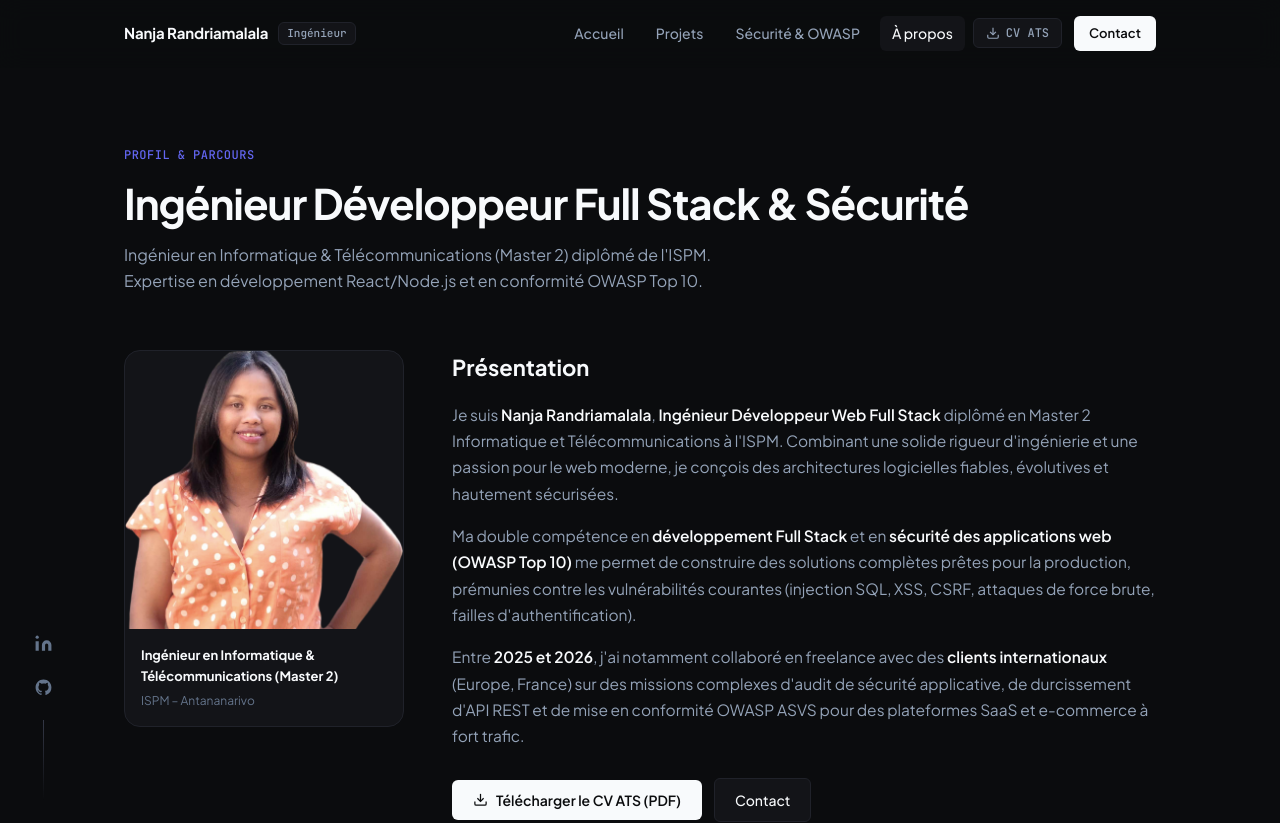
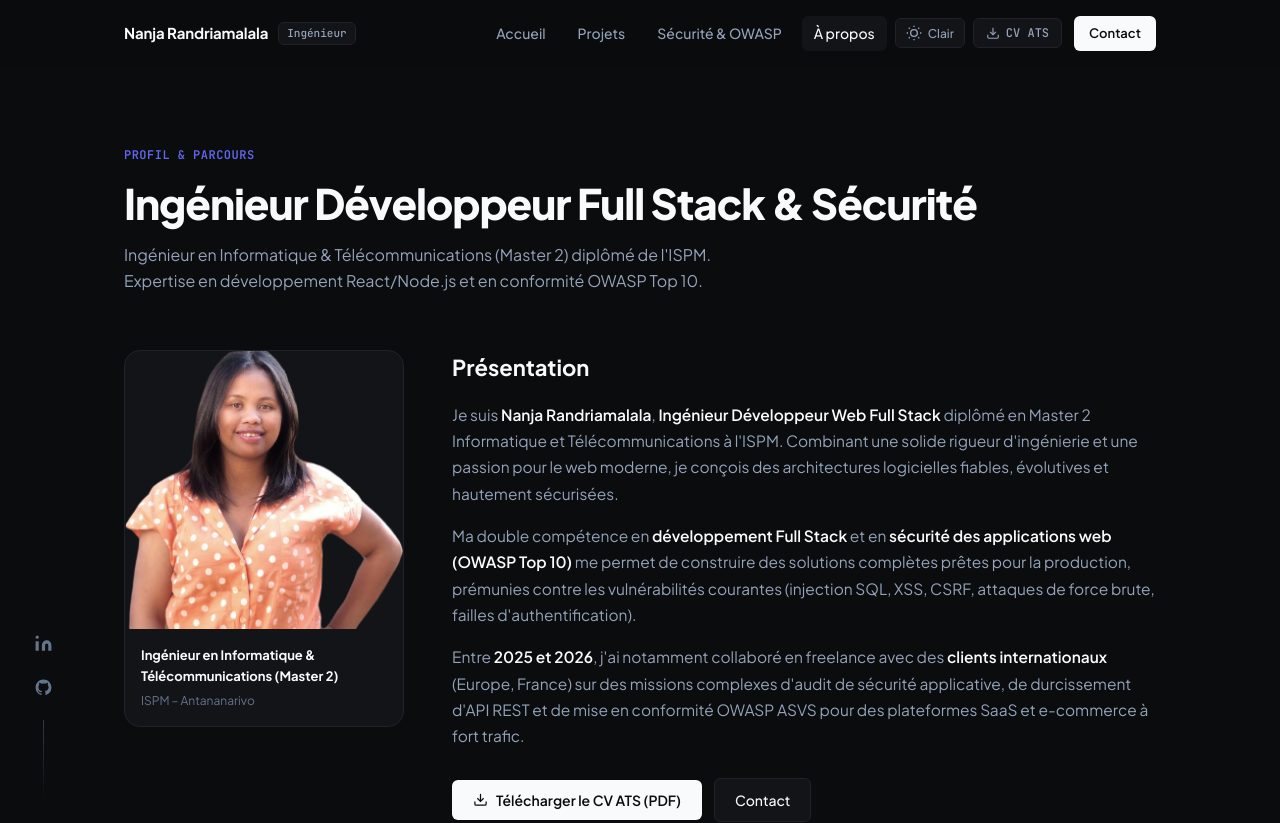
Before and after one commit to nanja98/PortFolio, a React (Create React App) app: page /about in a window 1280 px wide. Shown: the top 823 px of the page. Built offline with nearby package versions, Linux system fonts and the light colour scheme.

Commit message:
Add Dark and Light mode toggle with persistent local storage and CSS theme variables

```diff
--- a/src/components/Navbar.jsx
+++ b/src/components/Navbar.jsx
@@ -6,7 +6,16 @@ import { generateCV } from "../utils/generateCV";
 const Navbar = () => {
   const [menuOpen, setMenuOpen] = useState(false);
   const [scrolled, setScrolled] = useState(false);
+  const [theme, setTheme] = useState(() => {
+    return localStorage.getItem("portfolio_theme") || "dark";
+  });
+
   const location = useLocation();
+
+  useEffect(() => {
+    document.documentElement.setAttribute("data-theme", theme);
+    localStorage.setItem("portfolio_theme", theme);
+  }, [theme]);
 
   useEffect(() => {
     const handleScroll = () => setScrolled(window.scrollY > 20);
@@ -17,6 +26,10 @@ const Navbar = () => {
   useEffect(() => {
     setMenuOpen(false);
   }, [location]);
+
+  const toggleTheme = () => {
+    setTheme((prev) => (prev === "dark" ? "light" : "dark"));
+  };
 
   const links = [
     { to: "/", label: "Accueil" },
@@ -44,11 +57,40 @@ const Navbar = () => {
             </Link>
           ))}
 
+          {/* Theme Toggle Button */}
+          <button
+            onClick={toggleTheme}
+            className="theme-toggle-btn"
+            aria-label="Changer le thème"
+            title={`Passer en mode ${theme === "dark" ? "Clair ☀️" : "Sombre 🌙"}`}
+          >
+            {theme === "dark" ? (
+              // Sun icon for dark mode (click to go light)
+              <svg width="16" height="16" viewBox="0 0 24 24" fill="none" stroke="currentColor" strokeWidth="2">
+                <circle cx="12" cy="12" r="5" />
+                <line x1="12" y1="1" x2="12" y2="3" />
+                <line x1="12" y1="21" x2="12" y2="23" />
+                <line x1="4.22" y1="4.22" x2="5.64" y2="5.64" />
+                <line x1="18.36" y1="18.36" x2="19.78" y2="19.78" />
+                <line x1="1" y1="12" x2="3" y2="12" />
+                <line x1="21" y1="12" x2="23" y2="12" />
+                <line x1="4.22" y1="19.78" x2="5.64" y2="18.36" />
+                <line x1="18.36" y1="5.64" x2="19.78" y2="4.22" />
+              </svg>
+            ) : (
+              // Moon icon for light mode (click to go dark)
+              <svg width="16" height="16" viewBox="0 0 24 24" fill="none" stroke="currentColor" strokeWidth="2">
+                <path d="M21 12.79A9 9 0 1 1 11.21 3 7 7 0 0 0 21 12.79z" />
+              </svg>
+            )}
+            <span className="theme-toggle-label">{theme === "dark" ? "Clair" : "Sombre"}</span>
+          </button>
+
           <button onClick={generateCV} className="nav-cv-btn" title="Télécharger le CV ATS (PDF)">
             <svg width="14" height="14" viewBox="0 0 24 24" fill="none" stroke="currentColor" strokeWidth="2">
-              <path d="M21 15v4a2 2 0 0 1-2 2H5a2 2 0 0 1-2-2v-4"/>
-              <polyline points="7 10 12 15 17 10"/>
-              <line x1="12" y1="15" x2="12" y2="3"/>
+              <path d="M21 15v4a2 2 0 0 1-2 2H5a2 2 0 0 1-2-2v-4" />
+              <polyline points="7 10 12 15 17 10" />
+              <line x1="12" y1="15" x2="12" y2="3" />
             </svg>
             CV ATS
           </button>
--- a/src/index.css
+++ b/src/index.css
@@ -6,8 +6,8 @@
   padding: 0;
 }
 
-:root {
-  /* Minimalist Technical Slate Theme (Linear/Vercel Aesthetic) */
+/* ── Dark Theme (Default) ── */
+:root, [data-theme="dark"] {
   --bg: #0b0c0e;
   --bg-surface: #131418;
   --bg-muted: #1a1c23;
@@ -21,14 +21,50 @@
   --text-secondary: #94a3b8;
   --text-muted: #64748b;
 
-  --accent: #6366f1;           /* Indigo Accent */
+  --accent: #6366f1;
   --accent-hover: #4f46e5;
-  --accent-subtle: rgba(99, 102, 241, 0.08);
+  --accent-subtle: rgba(99, 102, 241, 0.1);
   --accent-border: rgba(99, 102, 241, 0.25);
 
   --emerald: #10b981;
-  --emerald-subtle: rgba(16, 185, 129, 0.08);
+  --emerald-subtle: rgba(16, 185, 129, 0.1);
 
+  --nav-bg: rgba(11, 12, 14, 0.8);
+  --nav-bg-scrolled: rgba(11, 12, 14, 0.94);
+  --btn-primary-bg: #f8fafc;
+  --btn-primary-text: #0b0c0e;
+}
+
+/* ── Light Theme ── */
+[data-theme="light"] {
+  --bg: #f8fafc;
+  --bg-surface: #ffffff;
+  --bg-muted: #f1f5f9;
+  --bg-hover: #e2e8f0;
+
+  --border: #e2e8f0;
+  --border-subtle: #f1f5f9;
+  --border-hover: #cbd5e1;
+
+  --text-primary: #0f172a;
+  --text-secondary: #475569;
+  --text-muted: #64748b;
+
+  --accent: #4f46e5;
+  --accent-hover: #4338ca;
+  --accent-subtle: rgba(79, 70, 229, 0.08);
+  --accent-border: rgba(79, 70, 229, 0.2);
+
+  --emerald: #059669;
+  --emerald-subtle: rgba(5, 150, 105, 0.08);
+
+  --nav-bg: rgba(248, 250, 252, 0.8);
+  --nav-bg-scrolled: rgba(248, 250, 252, 0.94);
+  --btn-primary-bg: #0f172a;
+  --btn-primary-text: #ffffff;
+}
+
+:root {
   --font-sans: 'Plus Jakarta Sans', system-ui, -apple-system, sans-serif;
   --font-mono: 'JetBrains Mono', monospace;
 
@@ -37,12 +73,11 @@
   --radius-lg: 16px;
   --radius-full: 9999px;
 
-  --transition: all 0.2s cubic-bezier(0.16, 1, 0.3, 1);
+  --transition: background-color 0.25s ease, border-color 0.25s ease, color 0.25s ease, transform 0.2s cubic-bezier(0.16, 1, 0.3, 1);
 }
 
 html {
   scroll-behavior: smooth;
-  color-scheme: dark;
 }
 
 body {
@@ -53,11 +88,12 @@ body {
   -webkit-font-smoothing: antialiased;
   -moz-osx-font-smoothing: grayscale;
   overflow-x: hidden;
+  transition: background-color 0.3s ease, color 0.3s ease;
 }
 
 ::selection {
-  background: rgba(99, 102, 241, 0.3);
-  color: #fff;
+  background: rgba(99, 102, 241, 0.25);
+  color: var(--text-primary);
 }
 
 ::-webkit-scrollbar {
@@ -67,11 +103,8 @@ body {
   background: var(--bg);
 }
 ::-webkit-scrollbar-thumb {
-  background: var(--bg-muted);
+  background: var(--border-hover);
   border-radius: var(--radius-full);
-}
-::-webkit-scrollbar-thumb:hover {
-  background: var(--border-hover);
 }
 
 a {
@@ -110,7 +143,7 @@ button {
   gap: 8px;
   font-family: var(--font-mono);
   font-size: 12px;
-  font-weight: 500;
+  font-weight: 600;
   color: var(--accent);
   letter-spacing: 0.04em;
   text-transform: uppercase;
@@ -119,7 +152,7 @@ button {
 
 .section-title {
   font-size: clamp(28px, 3.5vw, 42px);
-  font-weight: 700;
+  font-weight: 800;
   letter-spacing: -0.025em;
   color: var(--text-primary);
   line-height: 1.25;
@@ -140,8 +173,8 @@ button {
   justify-content: center;
   gap: 8px;
   padding: 10px 20px;
-  background: var(--text-primary);
-  color: var(--bg);
+  background: var(--btn-primary-bg);
+  color: var(--btn-primary-text);
   border-radius: var(--radius-sm);
   font-size: 14px;
   font-weight: 600;
@@ -150,9 +183,8 @@ button {
 }
 
 .btn-primary:hover {
-  background: #ffffff;
   transform: translateY(-1px);
-  box-shadow: 0 4px 14px rgba(255, 255, 255, 0.12);
+  opacity: 0.94;
 }
 
 .btn-outline {
--- a/src/styles/Navbar.css
+++ b/src/styles/Navbar.css
@@ -5,7 +5,7 @@
   right: 0;
   z-index: 1000;
   padding: 16px 0;
-  background: rgba(11, 12, 14, 0.75);
+  background: var(--nav-bg);
   backdrop-filter: blur(12px);
   -webkit-backdrop-filter: blur(12px);
   border-bottom: 1px solid transparent;
@@ -14,7 +14,7 @@
 
 .navbar.scrolled {
   padding: 12px 0;
-  background: rgba(11, 12, 14, 0.92);
+  background: var(--nav-bg-scrolled);
   border-bottom-color: var(--border);
 }
 
@@ -73,6 +73,34 @@
   background: var(--bg-surface);
 }
 
+/* Theme Toggle Button */
+.theme-toggle-btn {
+  display: inline-flex;
+  align-items: center;
+  gap: 6px;
+  font-family: var(--font-sans);
+  font-size: 13px;
+  font-weight: 500;
+  padding: 6px 10px;
+  background: var(--bg-surface);
+  border: 1px solid var(--border);
+  border-radius: var(--radius-sm);
+  color: var(--text-secondary);
+  transition: var(--transition);
+}
+
+.theme-toggle-btn:hover {
+  color: var(--text-primary);
+  border-color: var(--border-hover);
+  background: var(--bg-muted);
+}
+
+.theme-toggle-label {
+  font-size: 12px;
+  font-weight: 500;
+}
+
+/* CV Button */
 .nav-cv-btn {
   display: inline-flex;
   align-items: center;
@@ -153,7 +181,7 @@
     font-size: 16px;
     padding: 12px;
   }
-  .nav-cv-btn {
+  .theme-toggle-btn, .nav-cv-btn {
     justify-content: center;
     padding: 12px;
     font-size: 14px;
```
